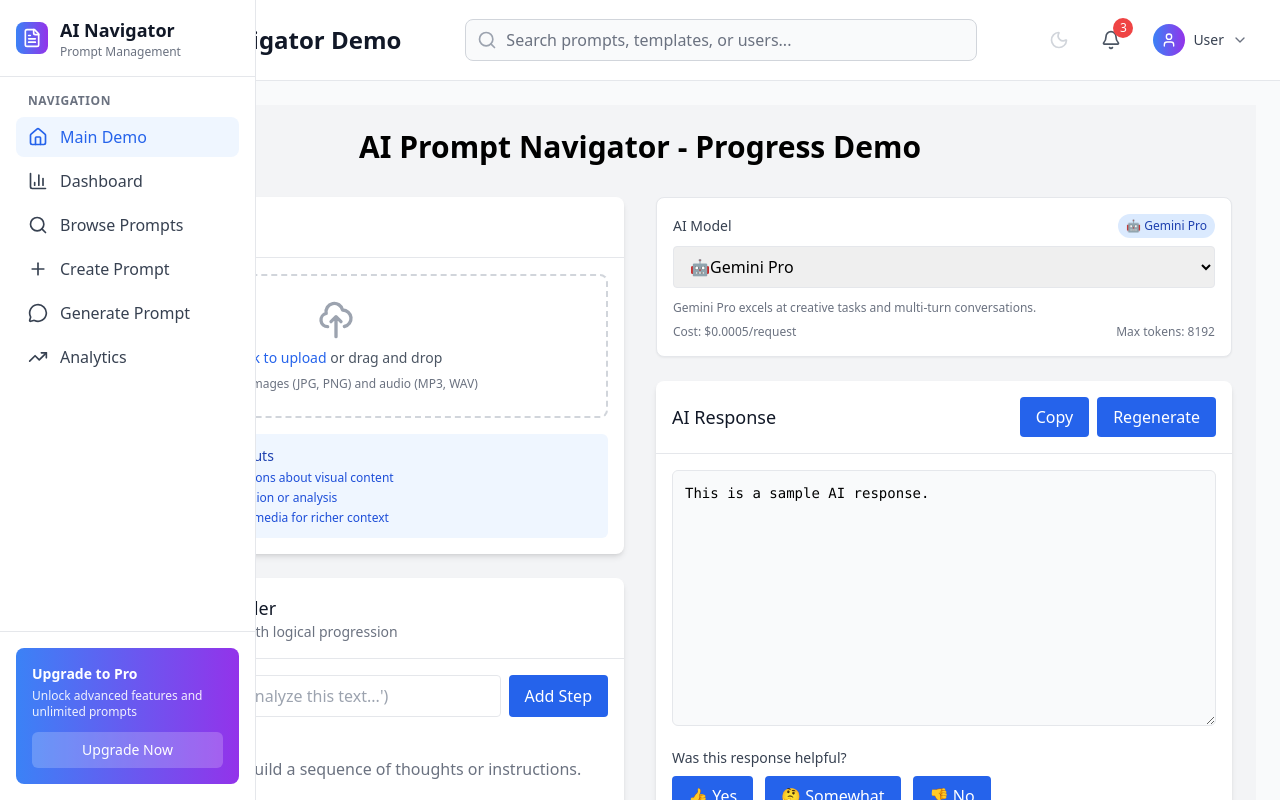
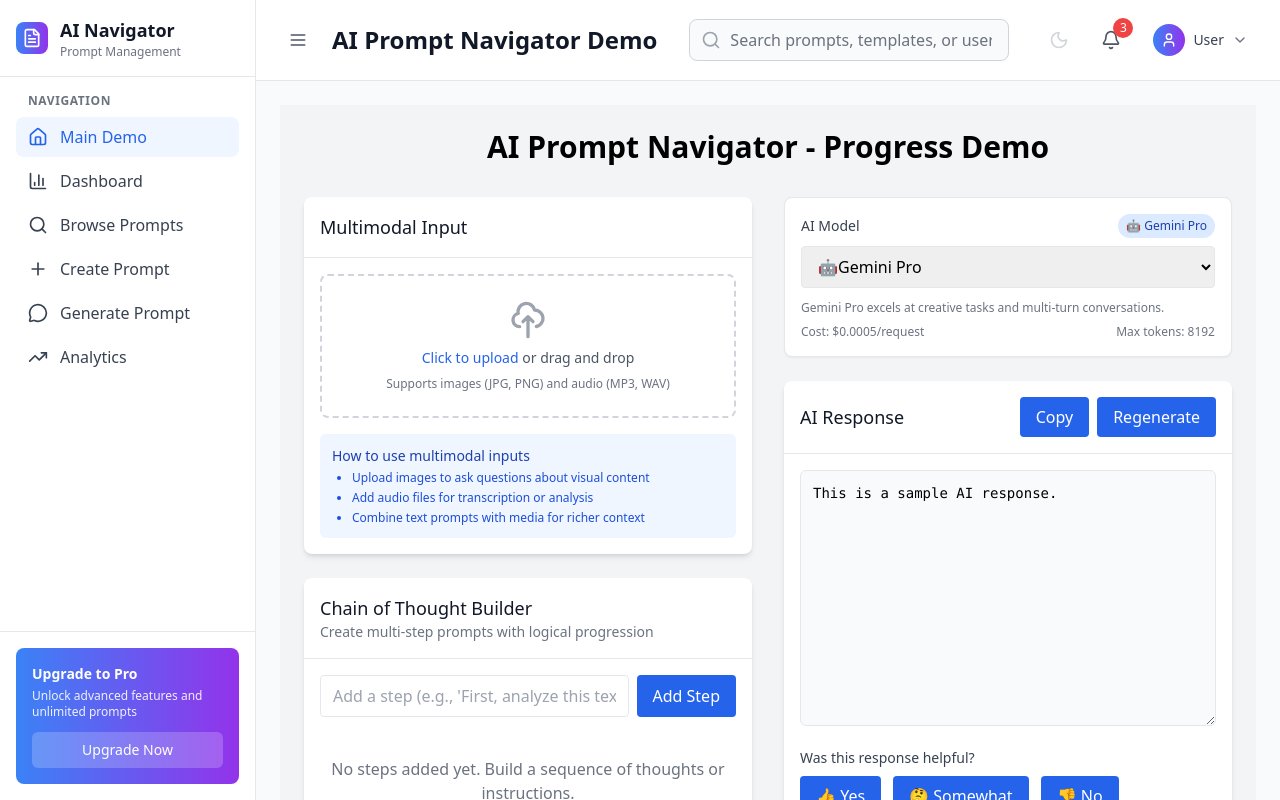
Before and after one commit to pranaviii04/AI-Prompt-Navigator, a React (Vite) app in the folder Ai-Prompt-Navigator/: page /login in a window 1280 px wide. Both pictures are taken after typing "name@example.com", "Sample123" into the empty fields and a click on the button "Sign In". Shown: the top 800 px of the page. Built offline with nearby package versions, Linux system fonts and the light colour scheme.

Commit message:
Fixed changes in MainLayout

```diff
--- a/Ai-Prompt-Navigator/src/App.jsx
+++ b/Ai-Prompt-Navigator/src/App.jsx
@@ -1,4 +1,3 @@
-// ...existing code...
 import { RouterProvider } from "react-router-dom";
 import React, { useEffect } from "react";
 import { AuthProvider } from "./contexts/AuthContext";
@@ -6,10 +5,6 @@
 import { useSettings } from "./contexts/SettingsContext"; // ✅ Import global settings
 import router from "./routes-simple.jsx";
 import "./index.css";
-// >>>>>>> 6d5f713ab3fcc2c623f556280483e8074e999317
-
-// import { ThemeProvider } from './contexts/ThemeContext'; // ✅ your existing theme
-// import { AuthProvider } from './contexts/AuthContext';   // ✅ auth provider for context
 
 function App() {
   const { theme, textSize } = useSettings();
--- a/Ai-Prompt-Navigator/src/components/Layout/MainLayout.jsx
+++ b/Ai-Prompt-Navigator/src/components/Layout/MainLayout.jsx
@@ -53,7 +53,7 @@
       {/* Sidebar */}
       <Sidebar isOpen={sidebarOpen} />
 
-      {/* Sidebar Overlay for mobile */}
+      {/* Overlay for mobile */}
       {sidebarOpen && isMobile && (
         <div
           className="fixed inset-0 bg-black bg-opacity-50 z-30 lg:hidden"
@@ -62,7 +62,11 @@
       )}
 
       {/* Main Content Area */}
-      <div className="flex-1 flex flex-col transition-all duration-300">
+      <div
+        className={`flex-1 flex flex-col transition-all duration-300 ${
+          isMobile ? 'ml-0' : sidebarOpen ? 'ml-64' : 'ml-16'
+        }`}
+      >
         {/* Header */}
         <Header
           title={getPageTitle()}
```
